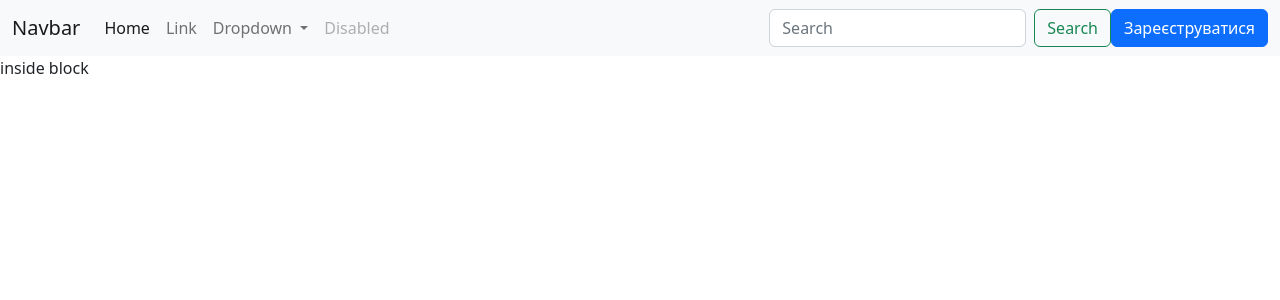
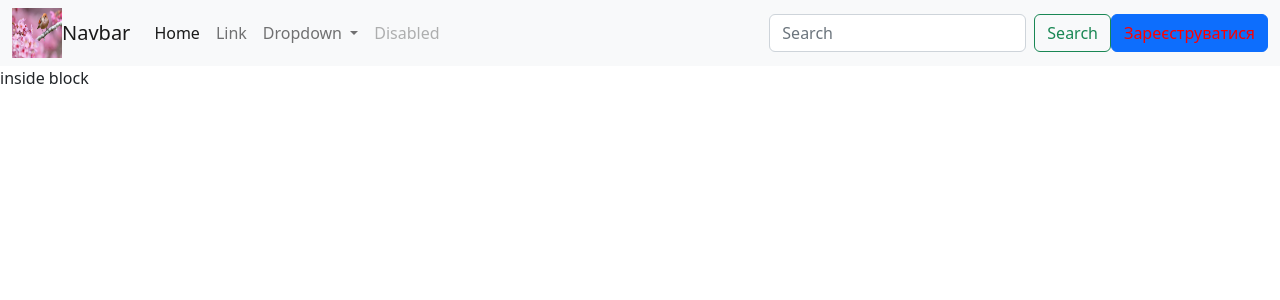
Before and after one commit to smartguy-coder/group11112025Project, a FastAPI app: page / in a window 1280 px wide. Shown: the top 300 px of the page. Run offline with FastAPI, Linux system fonts and the light colour scheme.

Commit message:
static files

```diff
--- a/frontend/app/main.py
+++ b/frontend/app/main.py
@@ -1,4 +1,5 @@
 from fastapi import FastAPI
+from fastapi.staticfiles import StaticFiles
 
 from routers import router
 
@@ -8,6 +9,9 @@ def get_application() -> FastAPI:
         debug=True
     )
     _app.include_router(router)
+
+    _app.mount('/static', StaticFiles(directory="static"), name='static')
+
     return _app
 
 
--- /dev/null
+++ b/frontend/app/static/css/styles.css
@@ -0,0 +1,3 @@
+.test-style {
+    color: red
+}
--- a/frontend/app/templates/base.html
+++ b/frontend/app/templates/base.html
@@ -5,6 +5,7 @@
     <meta name="viewport" content="width=device-width, initial-scale=1">
     <title>Bootstrap demo</title>
     <link href="https://cdn.jsdelivr.net/npm/bootstrap@5.2.3/dist/css/bootstrap.min.css" rel="stylesheet" integrity="sha384-rbsA2VBKQhggwzxH7pPCaAqO46MgnOM80zW1RWuH61DGLwZJEdK2Kadq2F9CUG65" crossorigin="anonymous">
+    <link href="{{ url_for('static', path='/css/styles.css') }}" rel="stylesheet">
   </head>
   <body>
     {% include "components/navbar.html" %}
--- a/frontend/app/templates/components/auth.html
+++ b/frontend/app/templates/components/auth.html
@@ -1,4 +1,4 @@
 <a
-        type="button"        class="btn btn-primary"        href="{{ url_for('user_register') }}">
+        type="button"        class="btn btn-primary  test-style"        href="{{ url_for('user_register') }}">
     Зареєструватися
 </a>
--- a/frontend/app/templates/components/navbar.html
+++ b/frontend/app/templates/components/navbar.html
@@ -1,5 +1,6 @@
 <nav class="navbar navbar-expand-lg bg-light">
   <div class="container-fluid">
+    <img src="{{ url_for('static', path='/images/spring.jpeg') }}" width="50px" height="50px">
     <a class="navbar-brand" href="#">Navbar</a>
     <button class="navbar-toggler" type="button" data-bs-toggle="collapse" data-bs-target="#navbarSupportedContent" aria-controls="navbarSupportedContent" aria-expanded="false" aria-label="Toggle navigation">
       <span class="navbar-toggler-icon"></span>
```
Also changed, not shown: frontend/app/static/images/spring.jpeg (added).
